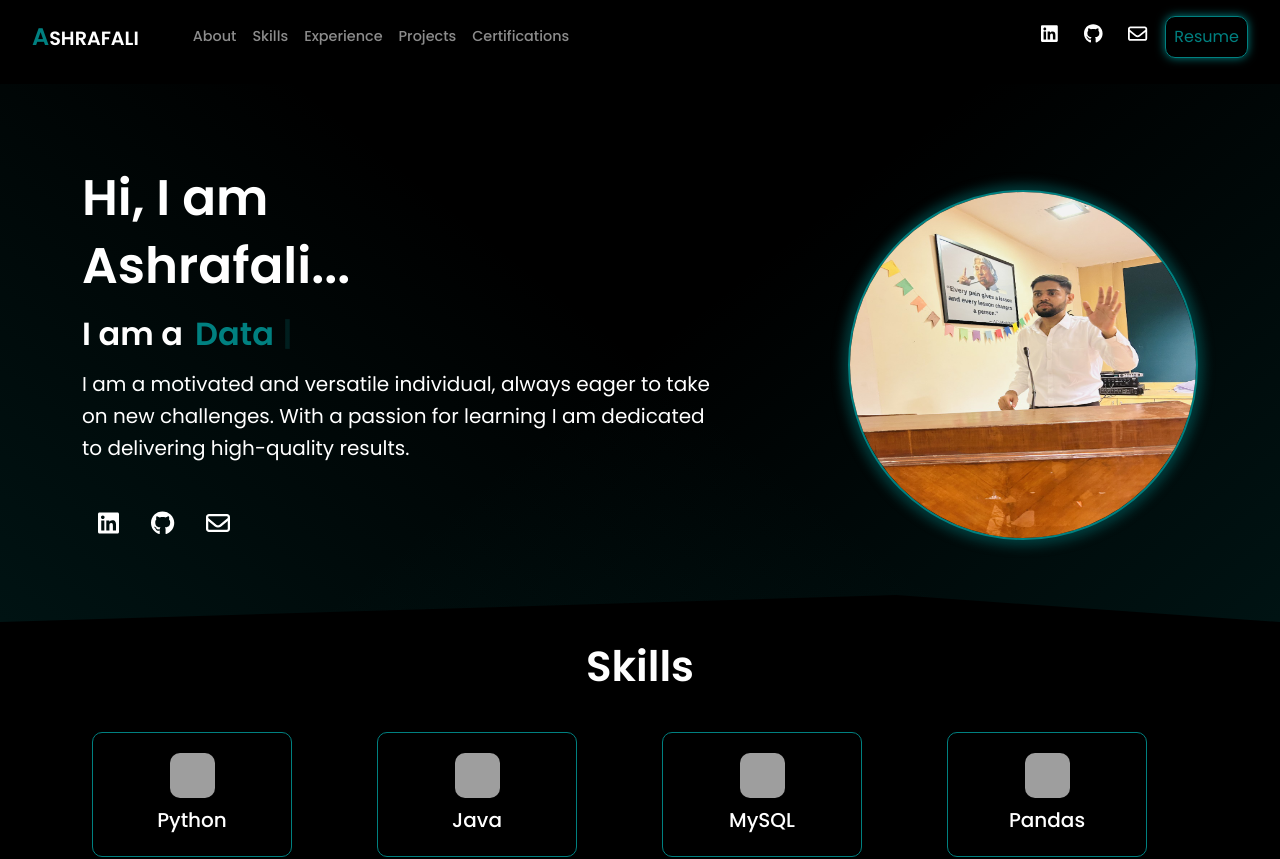
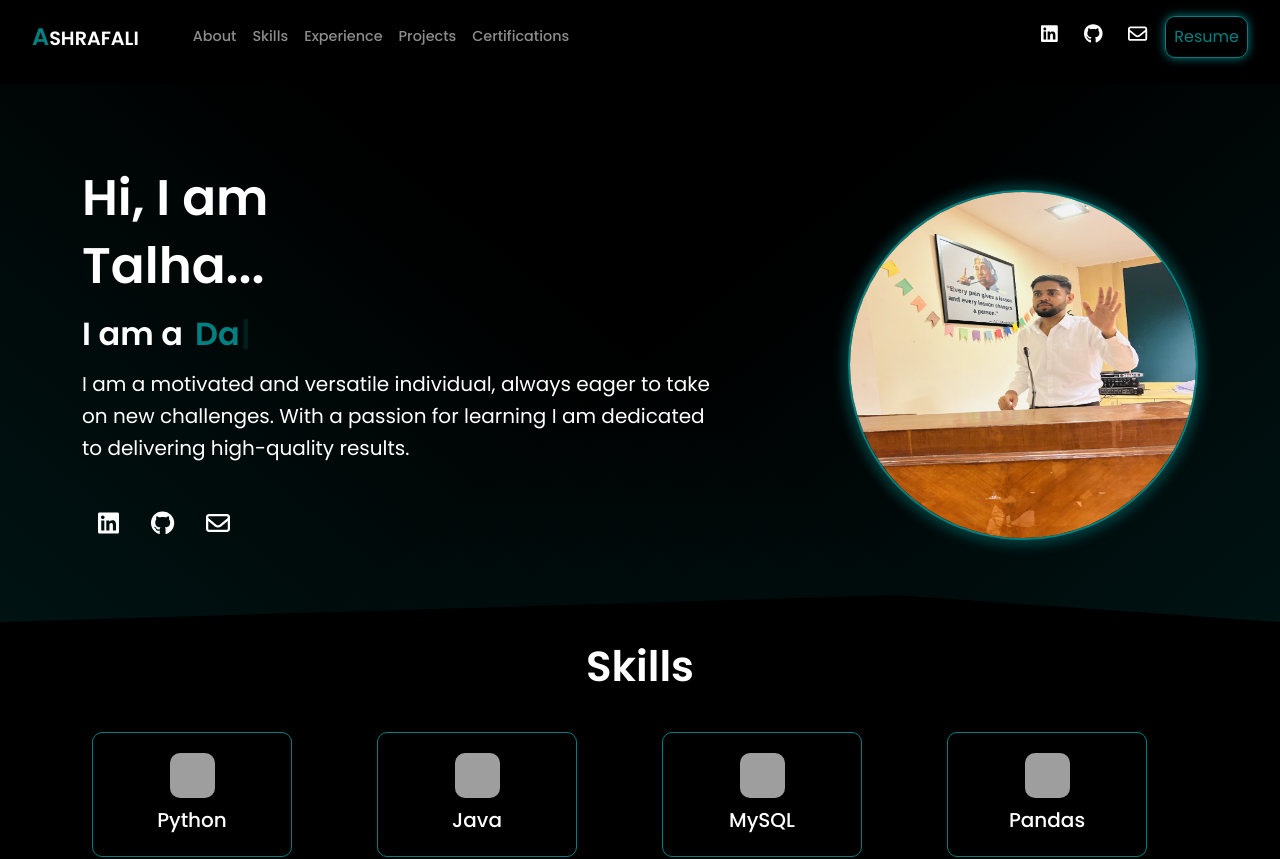
Before and after one commit to CatHasTrophy/CatHasTrophy.git.io, a React (Vite) app: page / in a window 1280 px wide. Shown: the top 859 px of the page. Built offline with nearby package versions, Linux system fonts and the light colour scheme; grey boxes are pictures that could not be loaded.

Commit message:
Update About.jsx

```diff
--- a/src/components/About/About.jsx
+++ b/src/components/About/About.jsx
@@ -13,7 +13,7 @@ function About() {
         <Row className="align-items-center">
           <Col md={7} className="order-2 order-md-1">
             <div id="title">
-              Hi, I am <br /> Ashrafali...
+              Hi, I am <br /> Talha...
             </div>
             <div id="textLoop">
               I am a{" "}
@@ -21,10 +21,10 @@ function About() {
                 <Typewriter
                   options={{
                     strings: [
-                      "Data Scientist",
+                      "Business Analyst",
                       "Data Analyst",
-                      "ML Engineer",
-                      "AI Researcher",
+                      "Financial Analyst",
+                      "Researcher",
                     ],
                     autoStart: true,
                     loop: true,
@@ -47,12 +47,12 @@ function About() {
               </a>
               <a
                 id="SocialMediaIcon"
-                href="https://github.com/ASHRAFALI-M"
+                href="https://github.com/CatHasTrophy"
                 target="_blank"
               >
                 <FontAwesomeIcon icon={faGithub} />
               </a>
-              <a id="SocialMediaIcon" href="mailto:ashrafali31018@gmail.com">
+              <a id="SocialMediaIcon" href="mailto:abutalha.khan53@gmail.com">
                 <FontAwesomeIcon icon={faEnvelope} />
               </a>
             </div>
```
